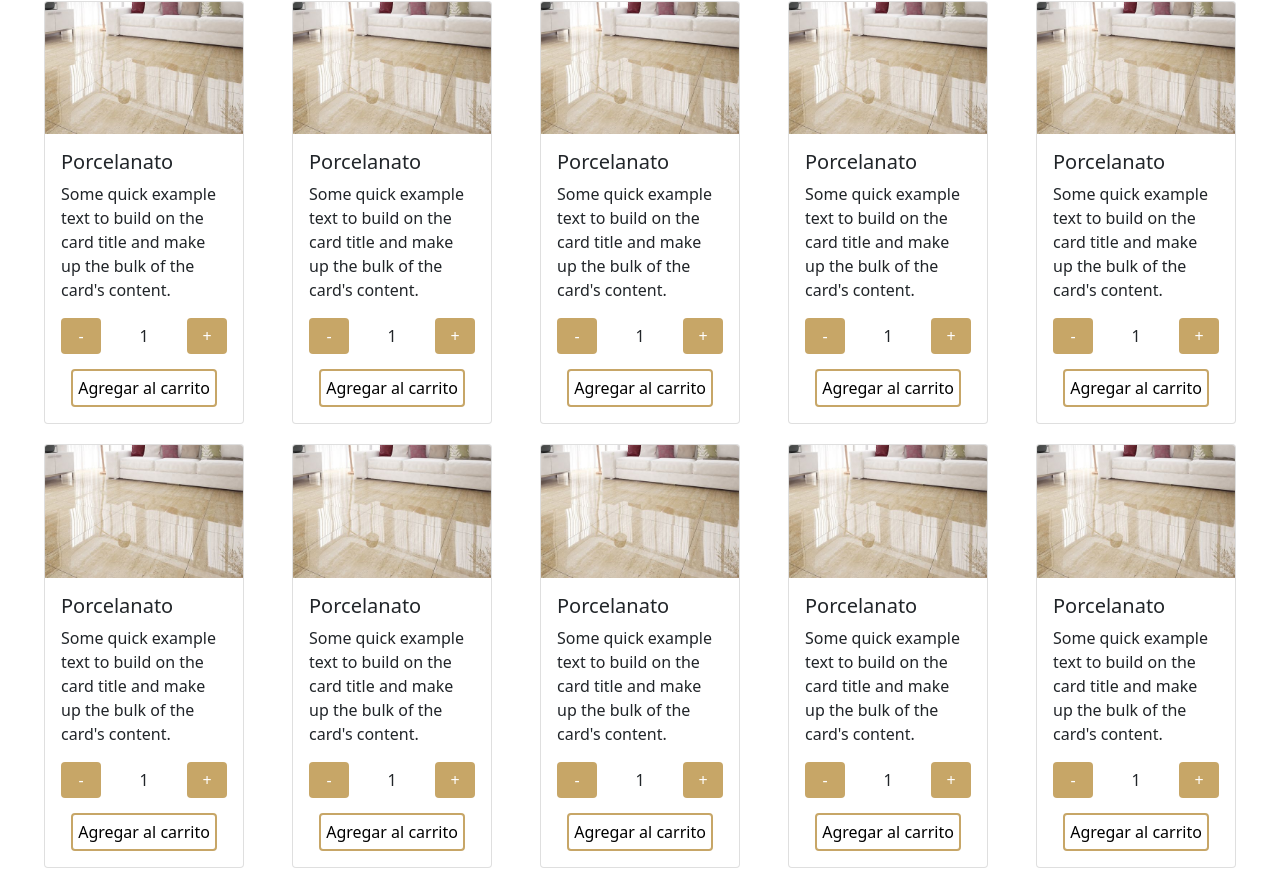
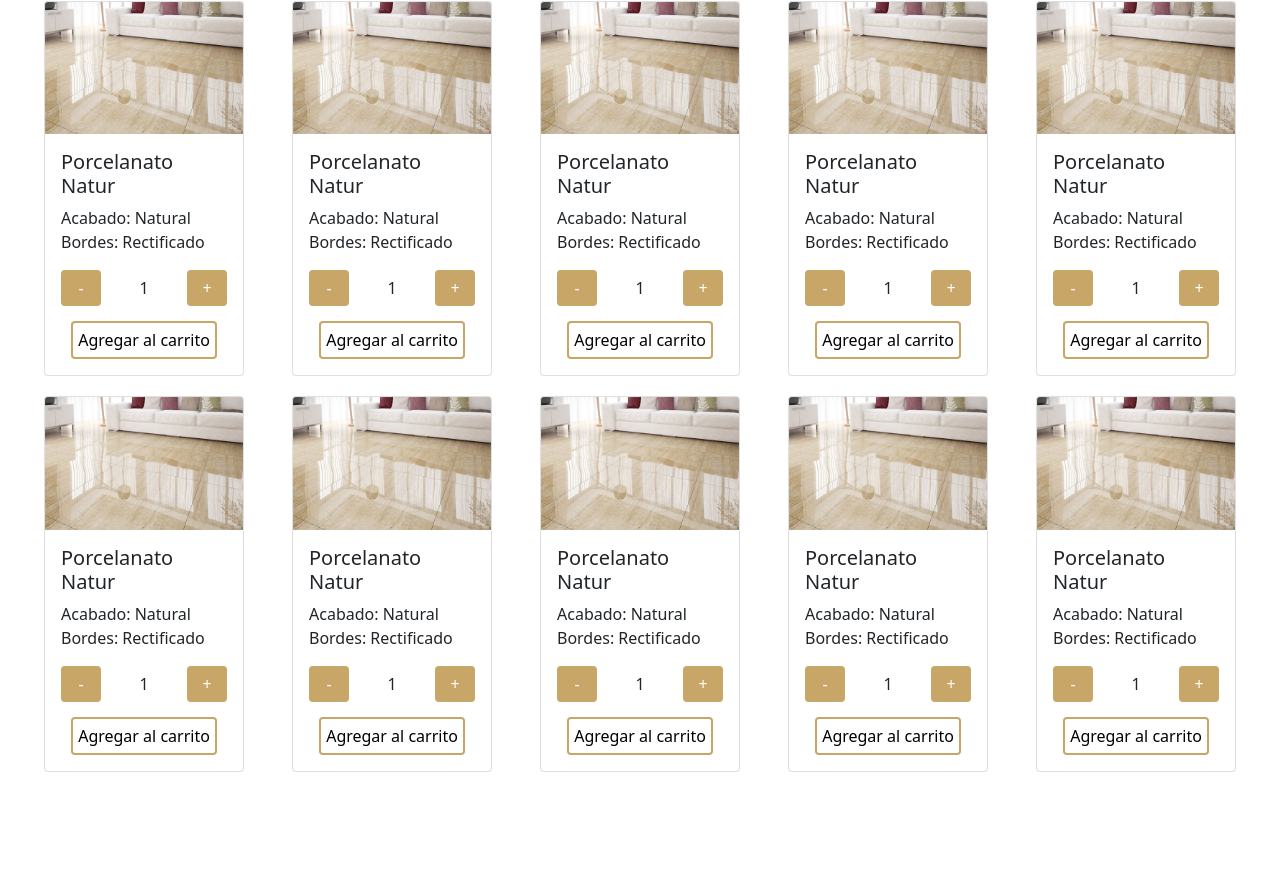
Before and after one commit to FernandoMartinezSolanas/ReactJS-desafio13-Entrega-Final, a React (Create React App) app in the folder dream-kitchen/: page / in a window 1280 px wide. Shown: the part 1098-1986 px from the top of the page. After the commit the page ends 1890 px from the top, so only its background shows below. Built offline with nearby package versions, Linux system fonts and the light colour scheme.

Commit message:
4ta Entrega

```diff
--- a/dream-kitchen/src/components/ItemProd.js
+++ b/dream-kitchen/src/components/ItemProd.js
@@ -8,12 +8,9 @@ function ItemProd() {
     <div className="card">
       <img src={image1} className="card-img-top" alt="Porcelanato" />
       <div className="card-body">
-        <h5 className="card-title">Porcelanato</h5>
-        <p className="card-text">
-          Some quick example text to build on the card title and make up the
-          bulk of the card's content.
-        </p>
-        <Itemcount stock={5} initial={50} />
+        <h5 className="card-title">Porcelanato Natur</h5>
+        <p className="card-text">Acabado: Natural Bordes: Rectificado</p>
+        <Itemcount stock={5} initial={1} />
       </div>
     </div>
   );
--- a/dream-kitchen/src/components/itemcount.js
+++ b/dream-kitchen/src/components/itemcount.js
@@ -2,8 +2,9 @@ import React, { useState } from "react";
 
 function ItemCount(props) {
   const [count, setCount] = useState(1);
+  console.log(props.stock);
 
-  const onAdd = () => {
+  const add = () => {
     if (count === props.stock) {
     } else {
       setCount(count + 1);
@@ -17,6 +18,10 @@ function ItemCount(props) {
     }
   };
 
+  const onAdd = () => {
+    alert(count + " items fueron agregados a tu carrito");
+  };
+
   return (
     <div>
       <div className="Itemcount">
@@ -24,12 +29,12 @@ function ItemCount(props) {
           {"-"}
         </button>
         <div className="quantity">{count}</div>
-        <button onClick={onAdd} className="btn btn-primary">
+        <button onClick={add} className="btn btn-primary">
           {"+"}
         </button>
       </div>
       <div className="addcart">
-        <button type="button" className="add">
+        <button onClick={onAdd} className="add">
           Agregar al carrito
         </button>
       </div>
```
